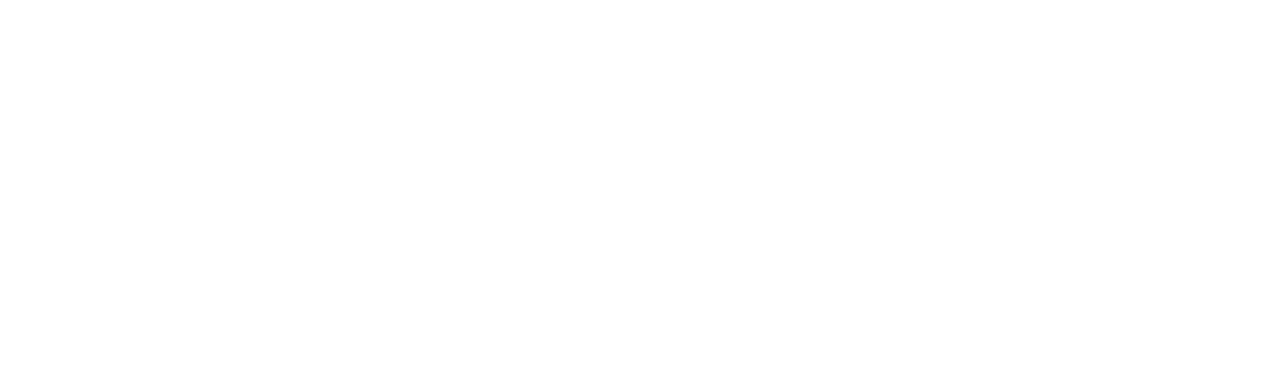
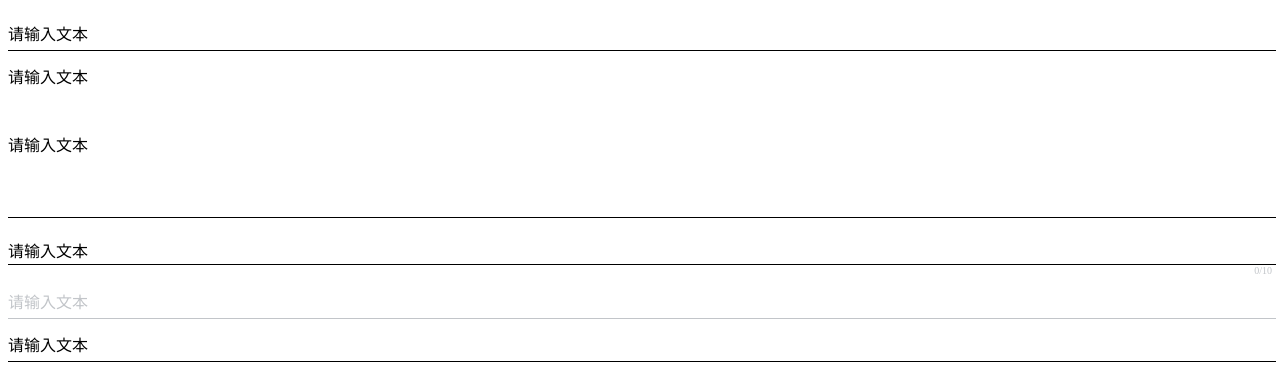
Before and after one commit to sdhushu/simple, a Vue app: page / in a window 1280 px wide. Shown: the top 392 px of the page. Built offline with nearby package versions, Linux system fonts and the light colour scheme.

Commit message:
新增input

```diff
--- a/src/App.vue
+++ b/src/App.vue
@@ -1,10 +1,19 @@
 <template>
+  <simpleinput placeholder="请输入文本" v-model="values" />
+  <simpleinput placeholder="请输入文本" line v-model="values" />
+  <simpleinput placeholder="请输入文本" textarea v-model="values" />
+  <simpleinput placeholder="请输入文本" :maxlength="10" v-model="values" />
+  <simpleinput placeholder="请输入文本" disabled v-model="values" />
+  <simpleinput placeholder="请输入文本" readonly v-model="values" />
 
+  {{ values }}
 </template>
 
 <script setup>
-import simplebutton from "./components/Button.vue";
-
+import simpleinput from "./components/Input.vue";
+import { ref } from "vue";
+const values = ref("");
+// console.log(values.value)
 </script>
 <style>
 </style>
--- /dev/null
+++ b/src/components/Input.vue
@@ -0,0 +1,131 @@
+<template>
+  <div style="position: relative">
+    <!-- <div v-if="show" :class="[show ? 'simple-input--text' : '']">
+      <label>{{placeholder}}</label>
+    </div> -->
+    <input
+      v-if="!textarea"
+      class="simple-input"
+      :class="[
+        show ? 'simple-input--focus' : '',
+        line ? 'simple-input--line' : '',
+        disabled ? 'simple-input--disabled' : '',
+      ]"
+      type="text"
+      :disabled="disabled || readonly"
+      v-model="value"
+      :maxlength="maxlength"
+      @input="handleinput"
+      @focus="handleFocus"
+      @blur="handleBlur"
+    />
+
+    <textarea
+      v-if="textarea"
+      name=""
+      id=""
+      class="simple-input"
+      :class="[
+        textarea ? 'simple-textarea' : '',
+        show ? 'simple-input--focus' : '',
+        disabled ? 'simple-input--disabled' : '',
+      ]"
+      rows="8"
+      v-model="value"
+      :disabled="disabled || readonly"
+      @input="handleinput"
+      @focus="handleFocus"
+      @blur="handleBlur"
+    ></textarea>
+    <label
+      class="simple-input--label"
+      :class="[
+        show ? 'simple-input--change' : '',
+        value ? 'simple-input--change' : '',
+        disabled ? 'simple-input--disabled--text' : '',
+      ]"
+      >{{ placeholder }}</label
+    >
+    <div v-if="maxlength" class="simple-count">
+      <span>{{ value.length }}/{{ maxlength }}</span>
+    </div>
+  </div>
+</template>
+
+<script setup>
+import { defineProps, defineEmits, ref } from "vue";
+const props = defineProps({
+  placeholder: String,
+  modelValue: String,
+  line: Boolean,
+  textarea: Boolean,
+  maxlength: Number,
+  disabled: Boolean,
+  readonly:Boolean,
+});
+const emits = defineEmits(["update:modelValue"]);
+
+let value = ref("");
+let show = ref(false);
+let handleinput = () => {
+  emits("update:modelValue", value.value);
+};
+let handleFocus = () => {
+  console.log("点击了");
+  show.value = true;
+};
+let handleBlur = () => {
+  show.value = false;
+};
+</script>
+<style>
+.simple-input {
+  width: 100%;
+  height: 40px;
+  border: none;
+  outline: none;
+  border-bottom: 1px solid black;
+}
+.simple-input--focus {
+  border: none;
+  outline: none;
+  border-bottom: 1px solid skyblue;
+}
+.simple-input--label {
+  position: absolute;
+  top: 30%;
+}
+.simple-input--change {
+  top: -8%;
+  color: skyblue;
+  transform-origin: left;
+  transition-property: top, transform;
+  transition-duration: 0.3s;
+  font-size: 8px;
+}
+.simple-input--line {
+  border: none;
+}
+.simple-textarea {
+  resize: none;
+  height: auto;
+}
+.simple-count {
+  display: flex;
+  justify-content: flex-end;
+  font-size: 10px;
+  color: rgb(194, 197, 201);
+}
+input:disabled {
+  background-color: #fff;
+}
+textarea:disabled {
+  background-color: #fff;
+}
+.simple-input--disabled--text {
+  color: rgb(194, 197, 201);
+}
+.simple-input--disabled {
+  border-bottom: 1px solid rgb(194, 197, 201);
+}
+</style>
```
